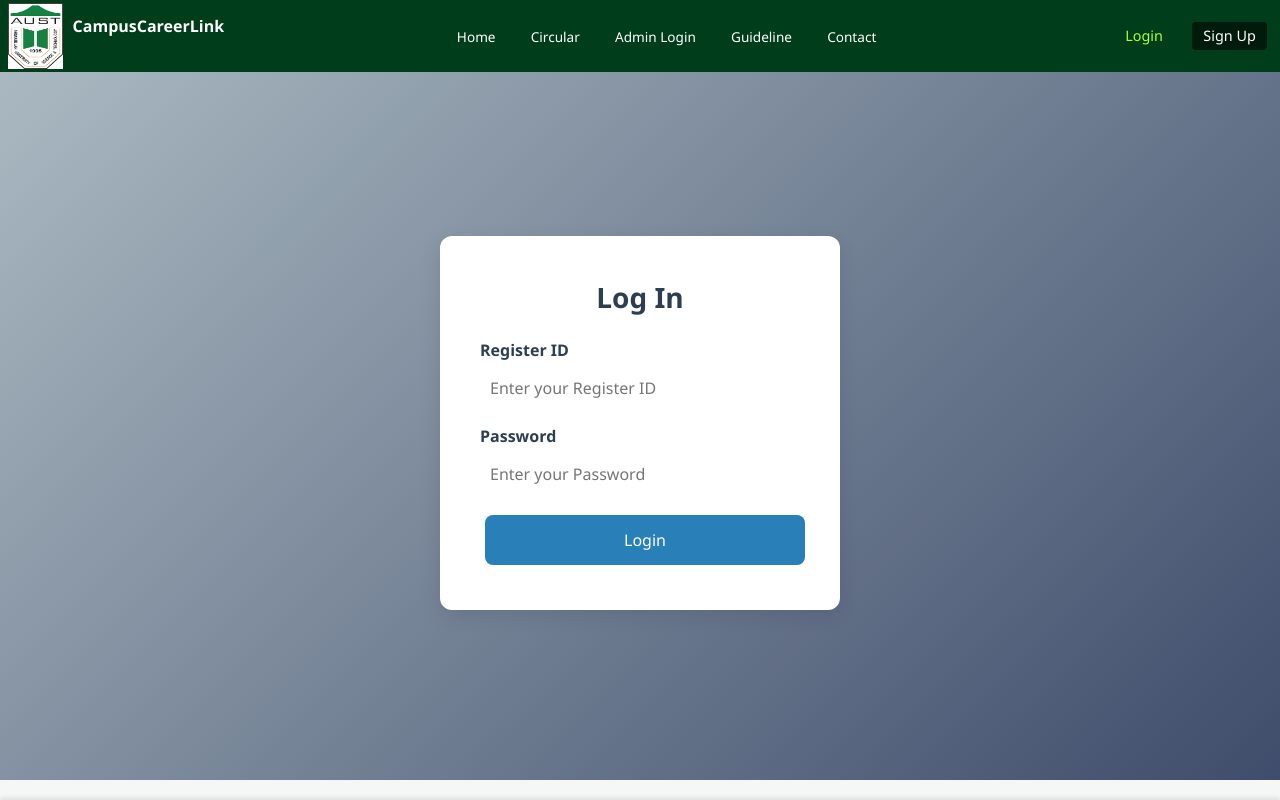
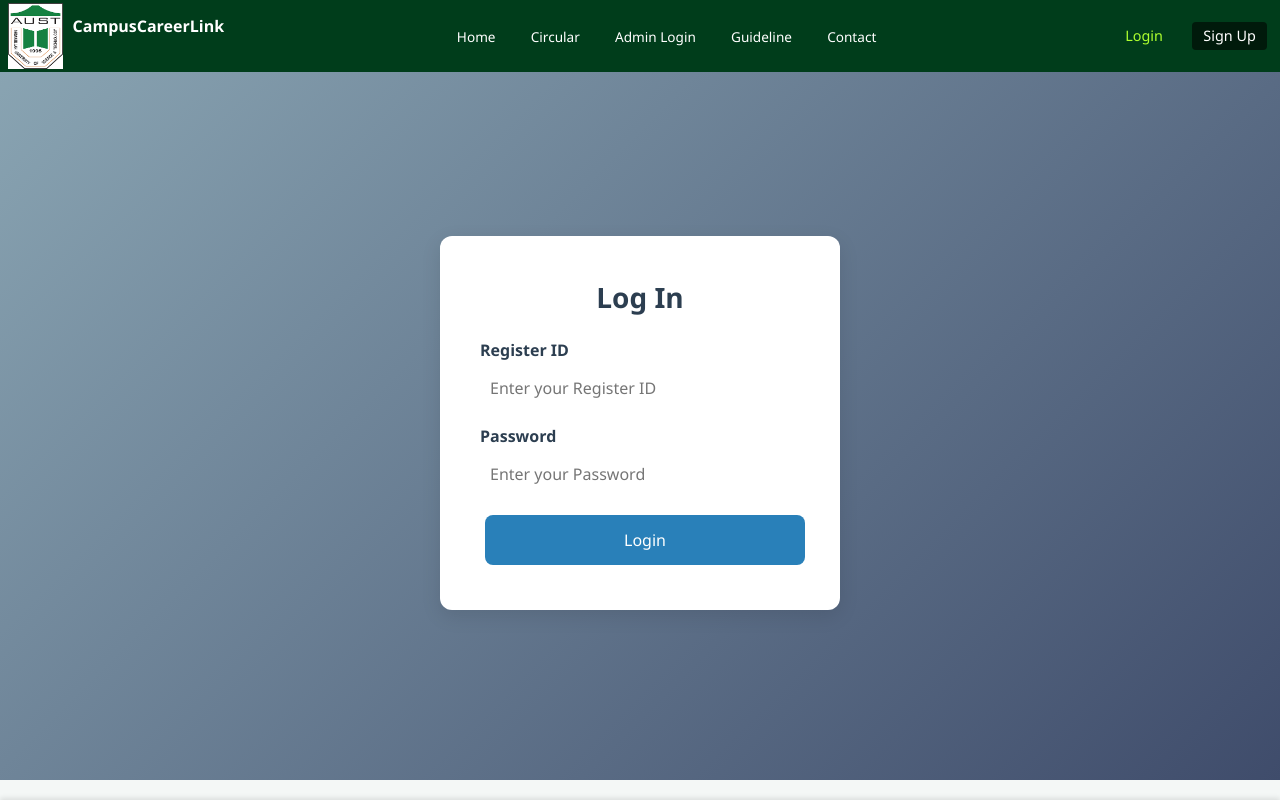
Before and after one commit to nabihatahsin101/CampusCareerLink, a React (Vite) app in the folder frontend/: page /admin in a window 1280 px wide. Built offline with nearby package versions, Linux system fonts and the light colour scheme.

Commit message:
for pipeline

```diff
--- a/frontend/src/views/AdminLogin.css
+++ b/frontend/src/views/AdminLogin.css
@@ -5,7 +5,7 @@
     align-items: center;
     width: 100%;
     height: 100vh;
-    background: linear-gradient(135deg, #aab9c1, #3f4c6b);
+    background: linear-gradient(135deg,rgb(137, 164, 178), #3f4c6b);
     padding: 20px;
 }
 
```
